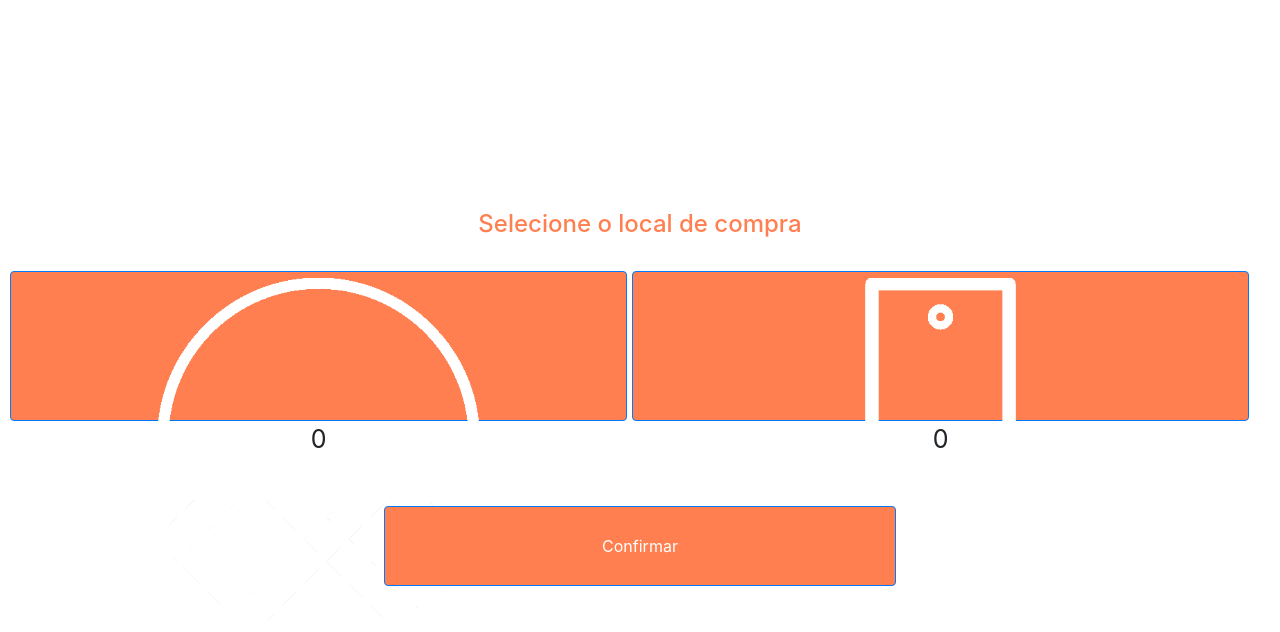
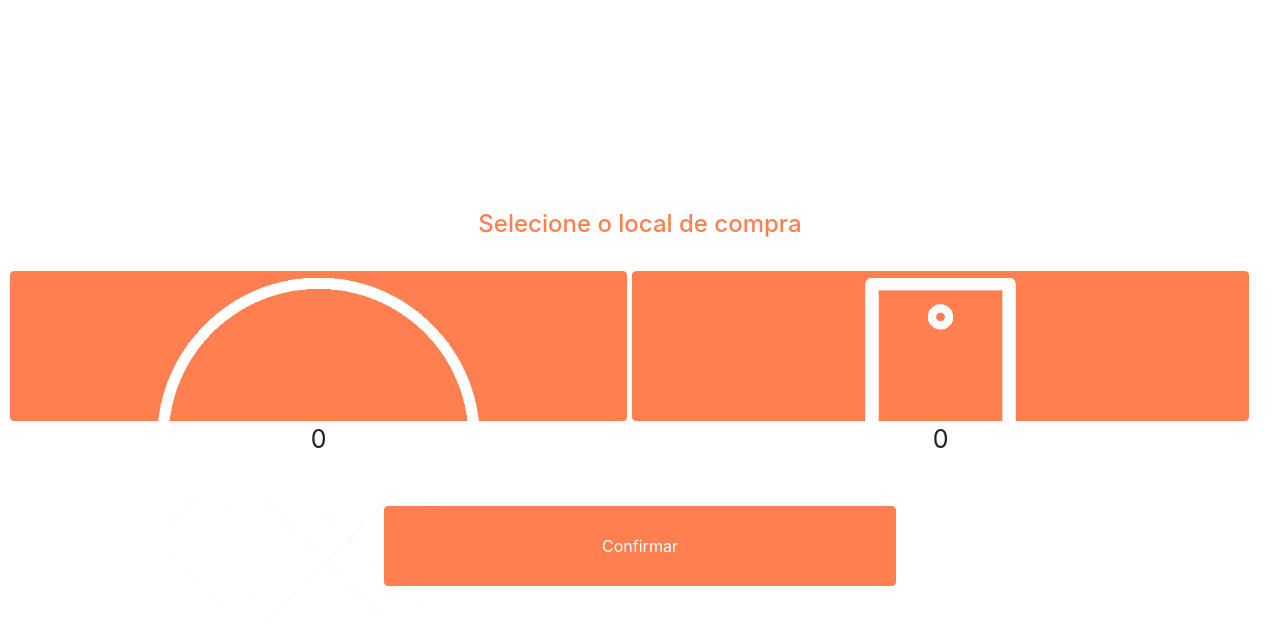
Before and after one commit to renantescaro/wap-geladeira, a PHP site: page /view/compras/compras.php in a window 1280 px wide. Shown: the top 632 px of the page. Run offline with PHP 8.4, Linux system fonts and the light colour scheme; the template is opened without the code that fills it, so the values that code supplies are empty.

Commit message:
alterando estilo css

```diff
--- a/view/compras/compras.php
+++ b/view/compras/compras.php
@@ -4,6 +4,7 @@
     <meta charset="UTF-8">
     <meta name="viewport" content="width=device-width, initial-scale=1.0">
     <link rel="stylesheet" href="https://stackpath.bootstrapcdn.com/bootstrap/4.4.1/css/bootstrap.min.css">
+    <link rel="stylesheet" href="/view/estiloGerais.css"></link>
     <title>Compras</title>
 </head>
 <body>
@@ -35,7 +36,7 @@
                     </div>
                 </div>
                 <div class="modal-footer">
-                    <button onclick="confirmarQtd()" type="button" style="background-color: coral" class="btn btn-primary">Confirmar</button>
+                    <button onclick="confirmarQtd()" type="button" style="background-color: coral" class="btn">Confirmar</button>
                 </div>
             </div>
         </div>
@@ -50,17 +51,17 @@
             <h4 style="color: coral">Selecione o local de compra</h4>
             <br>
         </div>
-        <button onclick="abrirQuantidade('cesta')" class="btn btn-primary" style="background-color: coral; width: 49%; height: 150px">
+        <button onclick="abrirQuantidade('cesta')" class="btn" style="background-color: coral; width: 49%; height: 150px">
             <img src="/public/imagens/cesta.png" style="width: 60%">
         </button>
-        <button onclick="abrirQuantidade('geladeira')" class="btn btn-primary" style="background-color: coral; width: 49%; height: 150px">
+        <button onclick="abrirQuantidade('geladeira')" class="btn" style="background-color: coral; width: 49%; height: 150px">
             <img src="/public/imagens/geladeira.png" style="width: 60%">
         </button>
         <label id="lblQtdCesta" class="lbl-quantidade">0</label>
         <label id="lblQtdGeladeira" class="lbl-quantidade">0</label>
     </div>
     <div style="margin-top: 30px; text-align: center">
-        <button onclick="finalizarCompra()" style="width: 40%; height: 80px; background-color: coral" class="btn btn-primary">Confirmar</button>
+        <button onclick="finalizarCompra()" style="width: 40%; height: 80px; background-color: coral" class="btn">Confirmar</button>
     </div>
     <script src="https://code.jquery.com/jquery-3.4.1.slim.min.js"></script>
     <script src="https://cdn.jsdelivr.net/npm/popper.js@1.16.0/dist/umd/popper.min.js"></script>
--- a/view/compras/finalizacao.php
+++ b/view/compras/finalizacao.php
@@ -4,6 +4,7 @@
     <meta charset="UTF-8">
     <meta name="viewport" content="width=device-width, initial-scale=1.0">
     <link rel="stylesheet" href="https://stackpath.bootstrapcdn.com/bootstrap/4.4.1/css/bootstrap.min.css">
+    <link rel="stylesheet" href="/view/estiloGerais.css"></link>
     <title>Compra</title>
 </head>
 <body>
@@ -13,7 +14,7 @@
             <img src="/public/imagens/comendo.png" style="width: 50%;margin-top: 30px">
         </div>
         <div style="text-align: center; margin-top: 35px">
-            <button class="btn btn-primary" style="background-color: coral; width: 40%">
+            <button onclick="comprarNovamente()" class="btn btn-primary" style="background-color: coral; width: 40%">
                 Comprar Novamente
             </button>
         </div>
@@ -21,5 +22,6 @@
     <script src="https://code.jquery.com/jquery-3.4.1.slim.min.js"></script>
     <script src="https://cdn.jsdelivr.net/npm/popper.js@1.16.0/dist/umd/popper.min.js"></script>
     <script src="https://stackpath.bootstrapcdn.com/bootstrap/4.4.1/js/bootstrap.min.js"></script>
+    <script src="/view/compras/script.js"></script>
 </body>
 </html>
--- a/view/compras/script.js
+++ b/view/compras/script.js
@@ -91,3 +91,7 @@ function erroConfirmarVenda(){
 function redirecionarPaginaFinalizacao(){
     window.location.href = '/finalizar'
 }
+
+function comprarNovamente(){
+    window.location.href = '/'
+}
--- /dev/null
+++ b/view/estiloGerais.css
@@ -0,0 +1,17 @@
+/* mudar cor do foco input */
+.form-control:focus {
+    border-color: coral;
+    box-shadow: inset 0 1px 1px rgba(0, 0, 0, 0.075), 0 0 8px coral;
+}
+
+/* mudar cor do foco button */
+.btn:focus{
+    border-color: coral;
+    box-shadow: inset 0 10px 3px coral, 0 0 7px coral;
+}
+
+.btn{
+    border-color: coral;
+    box-shadow: inset 0 0px 0px coral, 0 0 0px coral;
+    color: white;
+}
--- a/view/login/login.php
+++ b/view/login/login.php
@@ -5,9 +5,10 @@
     <meta name="viewport" content="width=device-width, initial-scale=1.0">
     <title></title>
     <link rel="stylesheet" href="https://stackpath.bootstrapcdn.com/bootstrap/4.4.1/css/bootstrap.min.css">
+    <link rel="stylesheet" href="/view/estiloGerais.css"></link>
 </head>
 <body>
-    <div class="form-group" style="padding-left: 5px; padding-right: 5px">
+    <div class="form-group" style="padding-left: 5px; padding-right: 5px; margin-top:100px">
         <form action="/verificar-login" method="post">
             <div style="text-align: center">
                 <img src="/public/imagens/logo.png" style="width: 90%">
```
